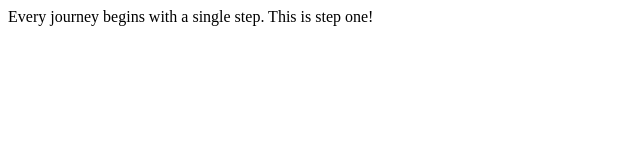
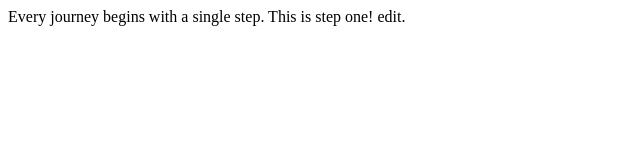
Before and after one commit to Rorycarey19/first-repository-week1, a plain HTML site: page index.html in a window 1280 px wide. Shown: the full height of the page, 0-640 px from the left. Drawn offline with Linux system fonts and the light colour scheme.

Commit message:
Update index.html

```diff
--- a/index.html
+++ b/index.html
@@ -1,6 +1,6 @@
 <!DOCTYPE html>
 <html>
     <body>
-        Every journey begins with a single step. This is step one!
+        Every journey begins with a single step. This is step one! edit.
     </body>
 </html>
```
